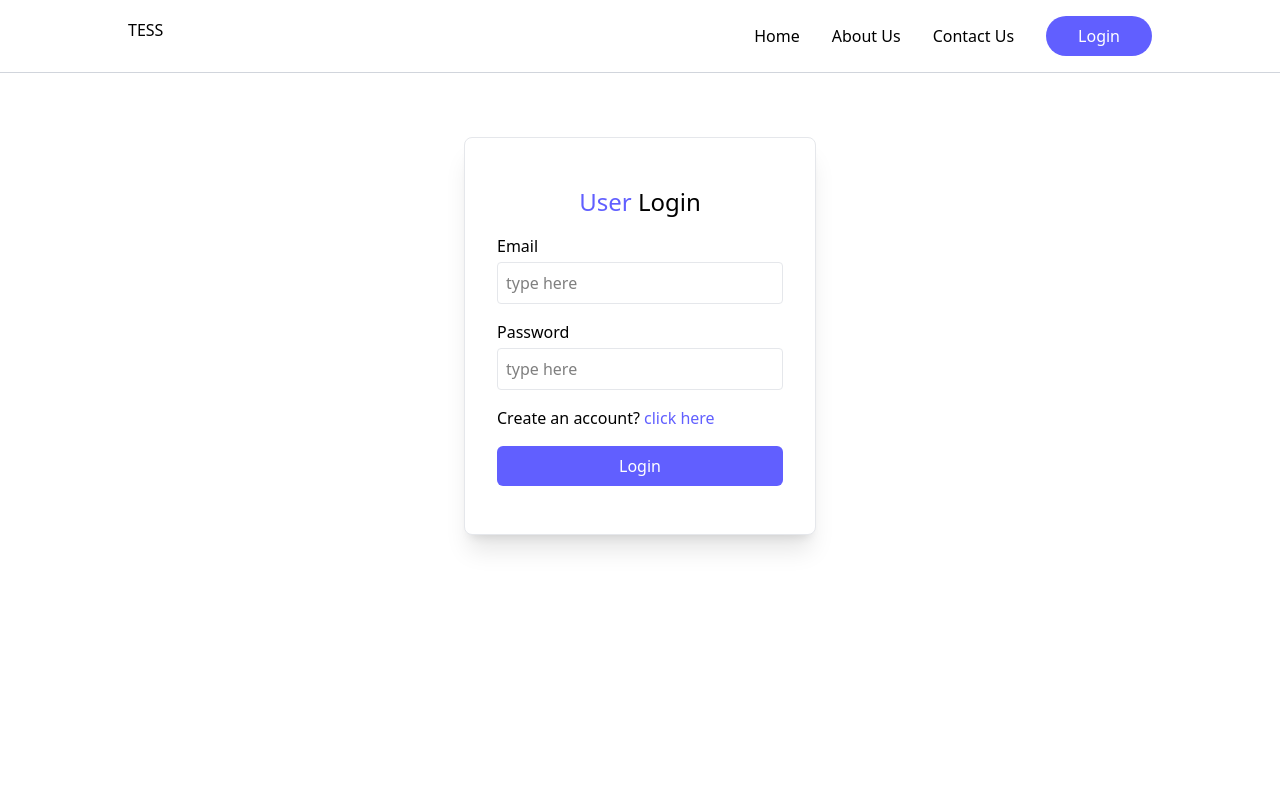
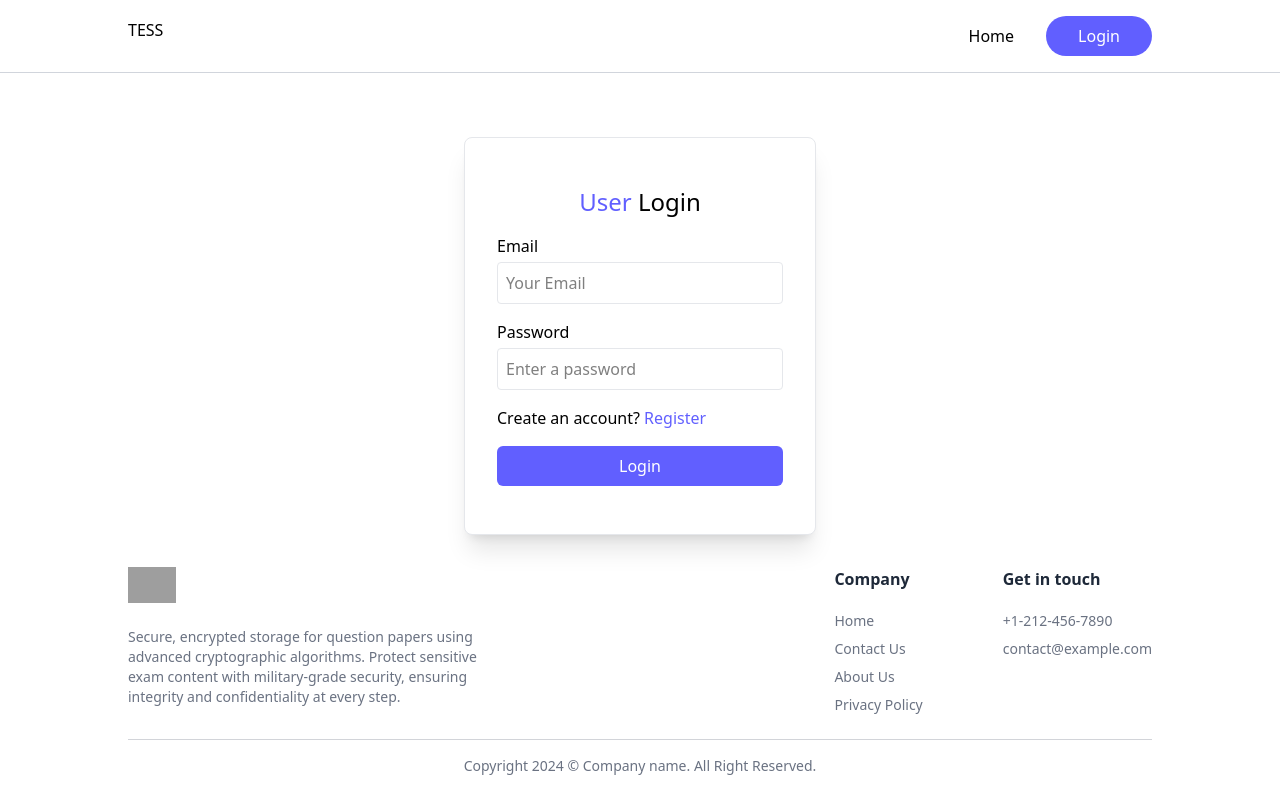
Before and after one commit to Ananya-Bhardwaj/TESS-Frontend, a React (Vite) app: page /login in a window 1280 px wide. Built offline with nearby package versions, Linux system fonts and the light colour scheme; grey boxes are pictures that could not be loaded.

Commit message:
Add Layout.js

```diff
--- a/src/App.jsx
+++ b/src/App.jsx
@@ -9,12 +9,13 @@ import UploadPaper from "./pages/UploadPaper";
 import HomePage from "./pages/HomePage";
 import { ToastContainer } from "react-toastify";
 import Navbar from "./components/Navbar";
+import Layout from "./Layout";
 
 function App() {
   return (
     <div>
       <ToastContainer/>
-      <Navbar/>
+      <Layout>
         <Routes>
           <Route path="/login" element={<Login />} />
           <Route path="/register" element={<Register />} />
@@ -24,6 +25,7 @@ function App() {
           <Route path="/upload" element={<UploadPaper />} />
           <Route path="/" element={<HomePage />} />
         </Routes>
+      </Layout>
     </div>
   );
 }
--- /dev/null
+++ b/src/Layout.jsx
@@ -0,0 +1,14 @@
+import Navbar from './components/Navbar';
+import Footer from './components/Footer';
+
+function Layout({ children }) {
+    return (
+    <div>
+        <Navbar />
+        <main>{children}</main>
+        <Footer />
+    </div>
+    );
+}
+
+export default Layout;
--- a/src/components/Navbar.jsx
+++ b/src/components/Navbar.jsx
@@ -12,12 +12,16 @@ const Navbar = () => {
       {/* Desktop Menu */}
       <div className="hidden sm:flex items-center gap-8">
         <Link to="/">Home</Link>
-        <Link to="/">About Us</Link>
-        <Link to="/">Contact Us</Link>
+        {/* <Link to="/">About Us</Link>
+        <Link to="/">Contact Us</Link> */}
 
-        <button className="cursor-pointer px-8 py-2 bg-indigo-500 hover:bg-indigo-600 transition text-white rounded-full">
-          Login
-        </button>
+        <Link to='/login'>
+          <button
+          className="cursor-pointer px-8 py-2 bg-indigo-500 hover:bg-indigo-600 transition text-white rounded-full"
+          >
+            Login
+          </button>
+        </Link>
       </div>
 
       <button
--- a/src/pages/HomePage.jsx
+++ b/src/pages/HomePage.jsx
@@ -6,7 +6,6 @@ const HomePage = () => {
   return (
     <div>
       <Home/>
-      <Footer/>
     </div>
   )
 }
--- a/src/pages/Login.jsx
+++ b/src/pages/Login.jsx
@@ -5,6 +5,17 @@ const Login = () => {
   const [name, setName] = useState("");
   const [email, setEmail] = useState("");
   const [password, setPassword] = useState("");
+
+  const onSubmit = async(e) => {
+    e.preventDefault();
+
+    if (state==="login"){
+        //send email, password to backend for auth
+    }
+    else{
+        //send name, email, password
+    }
+  }
 
   return (
       <form className="flex flex-col gap-4 m-auto items-start p-8 py-12 w-80 sm:w-[352px] rounded-lg shadow-xl border border-gray-200 bg-white mt-16">
@@ -14,24 +25,24 @@ const Login = () => {
           {state === "register" && (
               <div className="w-full">
                   <p>Name</p>
-                  <input onChange={(e) => setName(e.target.value)} value={name} placeholder="type here" className="border border-gray-200 rounded w-full p-2 mt-1 outline-indigo-500" type="text" required />
+                  <input onChange={(e) => setName(e.target.value)} value={name} placeholder="Your Name" className="border border-gray-200 rounded w-full p-2 mt-1 outline-indigo-500" type="text" required />
               </div>
           )}
           <div className="w-full ">
               <p>Email</p>
-              <input onChange={(e) => setEmail(e.target.value)} value={email} placeholder="type here" className="border border-gray-200 rounded w-full p-2 mt-1 outline-indigo-500" type="email" required />
+              <input onChange={(e) => setEmail(e.target.value)} value={email} placeholder="Your Email" className="border border-gray-200 rounded w-full p-2 mt-1 outline-indigo-500" type="email" required />
           </div>
           <div className="w-full ">
               <p>Password</p>
-              <input onChange={(e) => setPassword(e.target.value)} value={password} placeholder="type here" className="border border-gray-200 rounded w-full p-2 mt-1 outline-indigo-500" type="password" required />
+              <input onChange={(e) => setPassword(e.target.value)} value={password} placeholder="Enter a password" className="border border-gray-200 rounded w-full p-2 mt-1 outline-indigo-500" type="password" required />
           </div>
           {state === "register" ? (
               <p>
-                  Already have account? <span onClick={() => setState("login")} className="text-indigo-500 cursor-pointer">click here</span>
+                  Already have account? <span onClick={() => setState("login")} className="text-indigo-500 cursor-pointer">Login</span>
               </p>
           ) : (
               <p>
-                  Create an account? <span onClick={() => setState("register")} className="text-indigo-500 cursor-pointer">click here</span>
+                  Create an account? <span onClick={() => setState("register")} className="text-indigo-500 cursor-pointer">Register</span>
               </p>
           )}
           <button className="bg-indigo-500 hover:bg-indigo-600 transition-all text-white w-full py-2 rounded-md cursor-pointer">
```
Also changed, not shown: 1 other file (tests, documents, lock files or other folders). Lines whose indentation alone changed are shown as unchanged.
